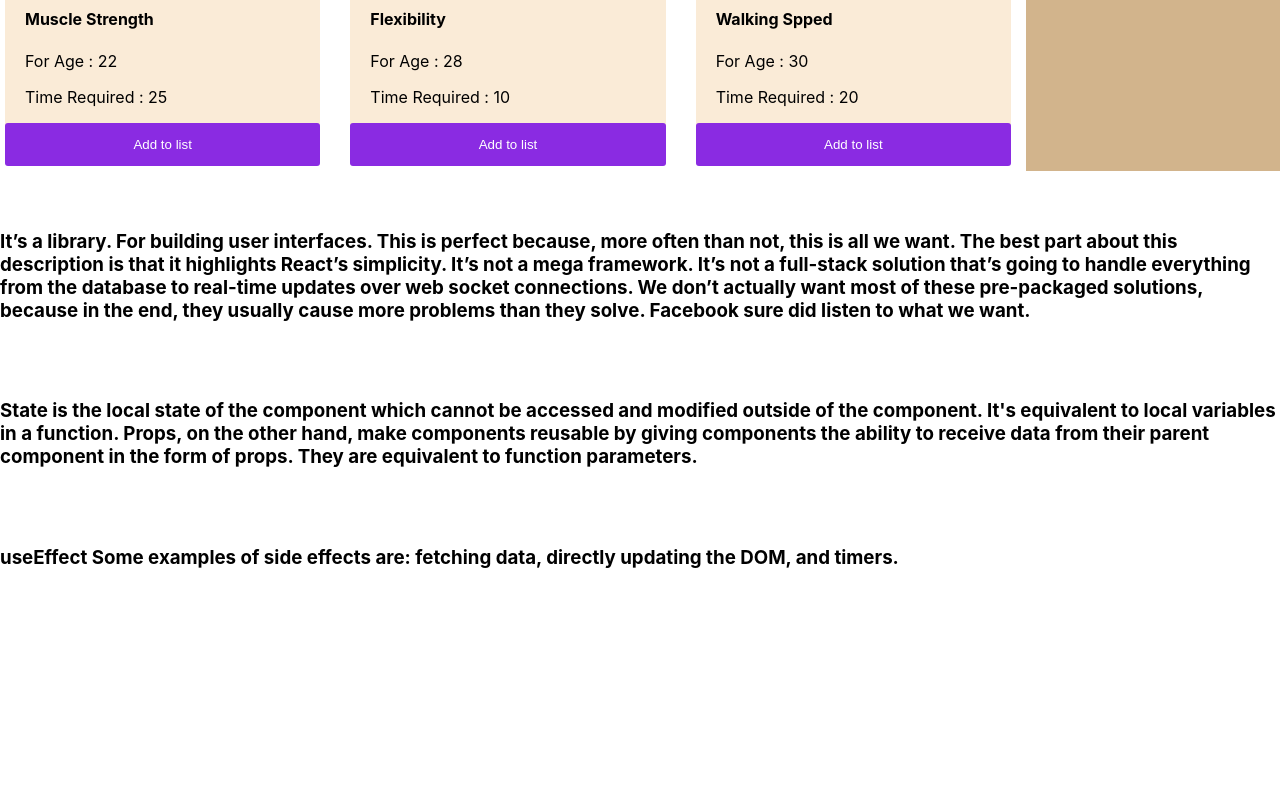
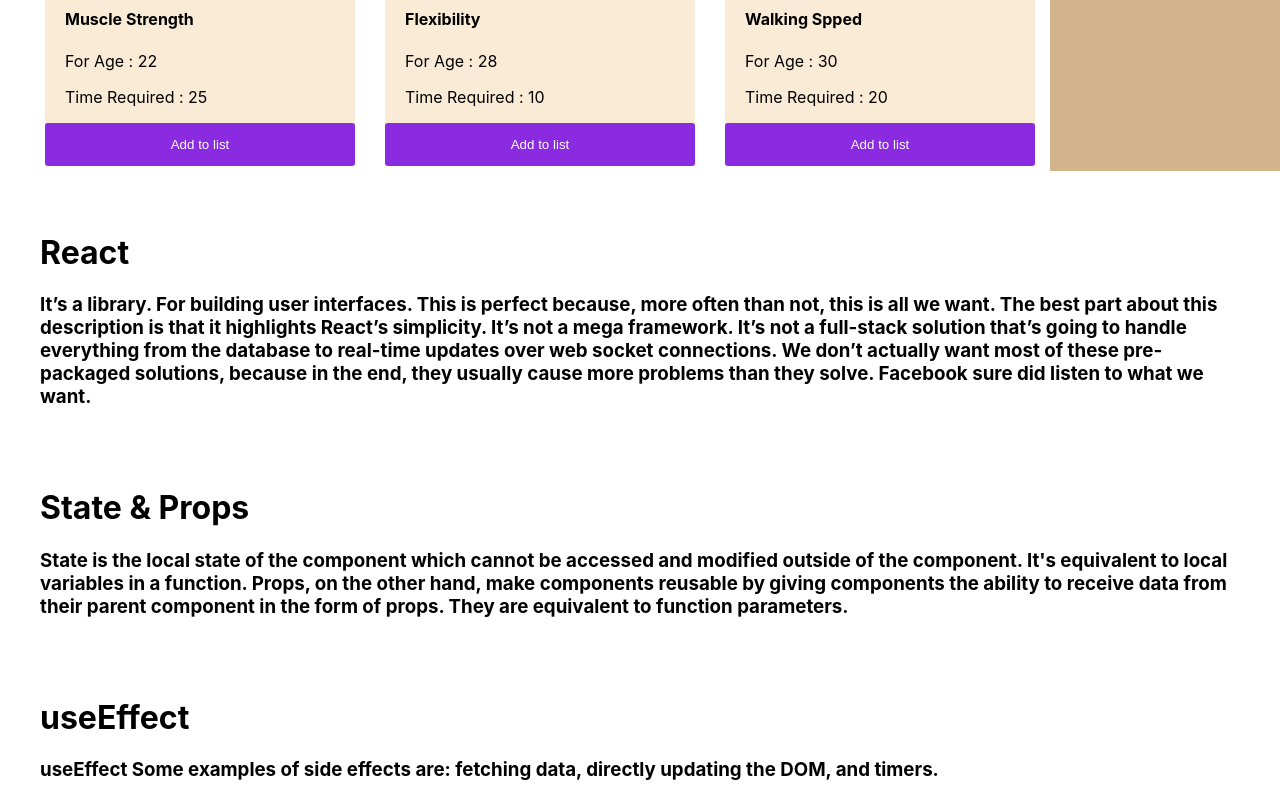
Before and after one commit to bi-shal/Feel-free-body, a React (Create React App) app: page / in a window 1280 px wide. Shown: the part 822-1622 px from the top of the page. Before the commit the page ends 1410 px from the top, so only its background shows below. Built offline with nearby package versions, Linux system fonts and the light colour scheme.

Commit message:
grid-lay-out

```diff
--- a/src/App.css
+++ b/src/App.css
@@ -1,5 +1,6 @@
 .App {
-  text-align: center;
+  padding-left: 40px;
+  padding-right:40px;
 }
 
 .App-logo {
--- a/src/App.js
+++ b/src/App.js
@@ -1,5 +1,5 @@
 // import logo from './logo.svg';
-// import './App.css';
+import './App.css';
 import Exercise from './component/Exercise/Exercise';
 import Question from './component/Question/Question';
 
--- a/src/component/Exercise/Exercise.css
+++ b/src/component/Exercise/Exercise.css
@@ -19,11 +19,13 @@
     padding: 10px;
 }
 
-@media screen and (max-width : 800px){
+@media screen and (max-width : 600px){
     .data-load-left{
 
-        grid-template-columns: repeat(1,1fr);
+        grid-template-columns: 1fr
 
     }
-
+    .exer-cise{
+        grid-template-columns: 1fr
+    }
 }
--- a/src/component/Question/Question.js
+++ b/src/component/Question/Question.js
@@ -3,14 +3,17 @@
 const Question = () => {
     return (
         <div className=''>
+            <h1>React</h1>
             <h3>It’s a library. For building user interfaces. This is perfect because, more often than not, this is all we want. The best part about this description is that it highlights React’s simplicity. It’s not a mega framework. It’s not a full-stack solution that’s going to handle everything from the database to real-time updates over web socket connections. We don’t actually want most of these pre-packaged solutions, because in the end, they usually cause more problems than they solve. Facebook sure did listen to what we want.</h3>
             <br />
             <br />
+            <h1>State & Props</h1>
             <h3>State is the local state of the component which cannot be accessed and modified outside of the component. It's equivalent to local variables in a function.
 
 Props, on the other hand, make components reusable by giving components the ability to receive data from their parent component in the form of props. They are equivalent to function parameters.</h3>
             <br />
             <br />
+            <h1>useEffect</h1>
             <h3>useEffect Some examples of side effects are: fetching data, directly updating the DOM, and timers.</h3>
         </div>
 
```
